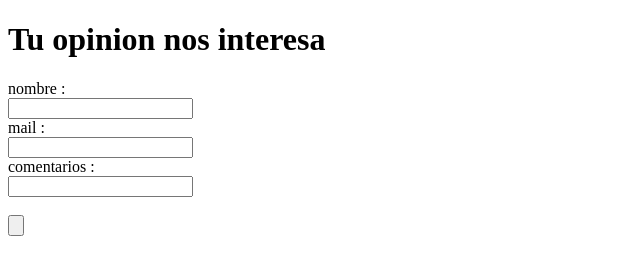
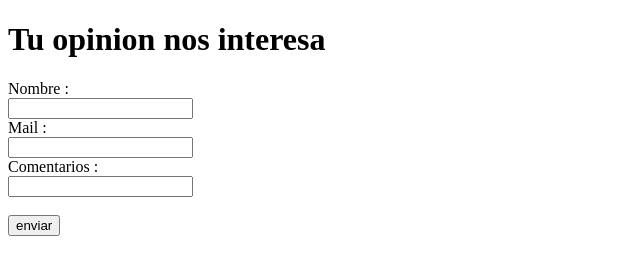
Before and after one commit to Maryolivera/mariolivera.github.io, a plain HTML site: page contacto.html in a window 1280 px wide. Shown: the whole page, without its empty margins (0-640 px from the left). Drawn offline with Linux system fonts and the light colour scheme.

Commit message:
Update contacto.html

```diff
--- a/contacto.html
+++ b/contacto.html
@@ -8,13 +8,13 @@
 <body>
     <h1>Tu opinion nos interesa</h1>
     <form action ="/action_page.php">
-        <label for="fname">nombre :</label><br>
+        <label for="fname">Nombre :</label><br>
         <input type="text" id="fname" name="fname"><br>
-        <label for="fmail">mail :</label><br>
+        <label for="fmail">Mail :</label><br>
         <input type="mail" id="fmail" name="fmail"><br>
-        <label for="fcomentario">comentarios :</label><br>
+        <label for="fcomentario">Comentarios :</label><br>
         <input type="text" id="fcomentario" name="fcomentario"><br><br>
-        <input type="submit" value=""submit>
+        <input type="submit" value="enviar">
 
     </form>
 </body>
```
